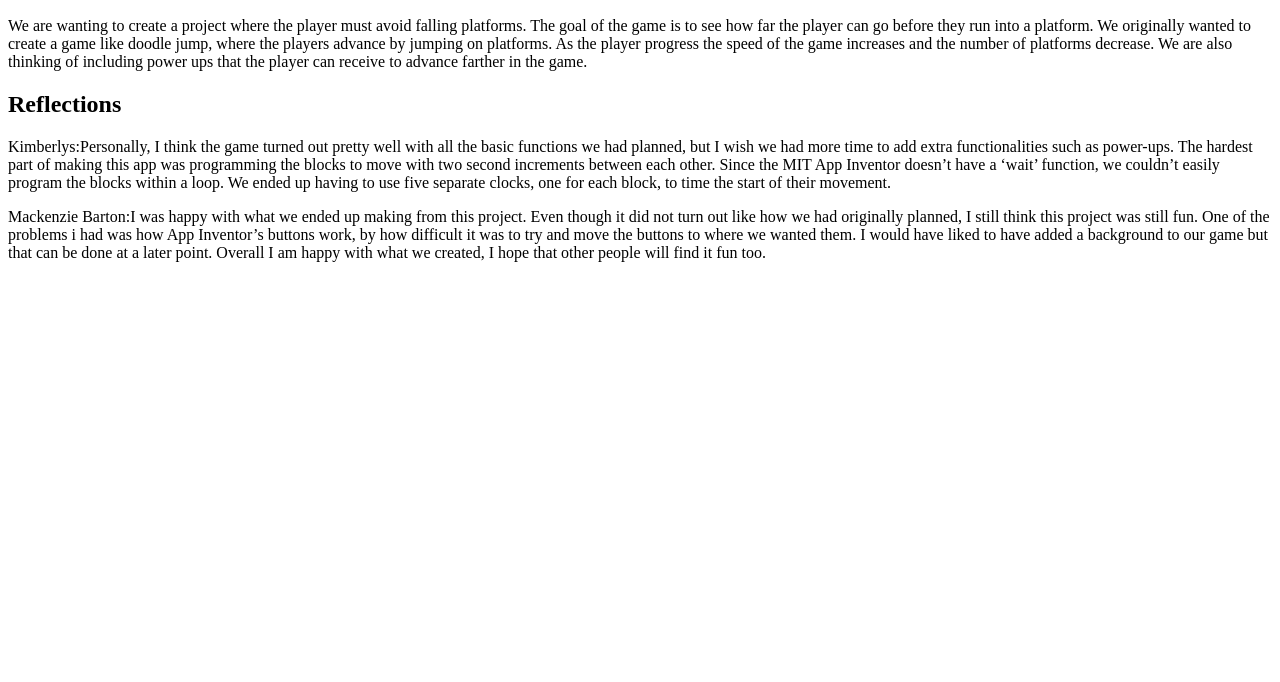
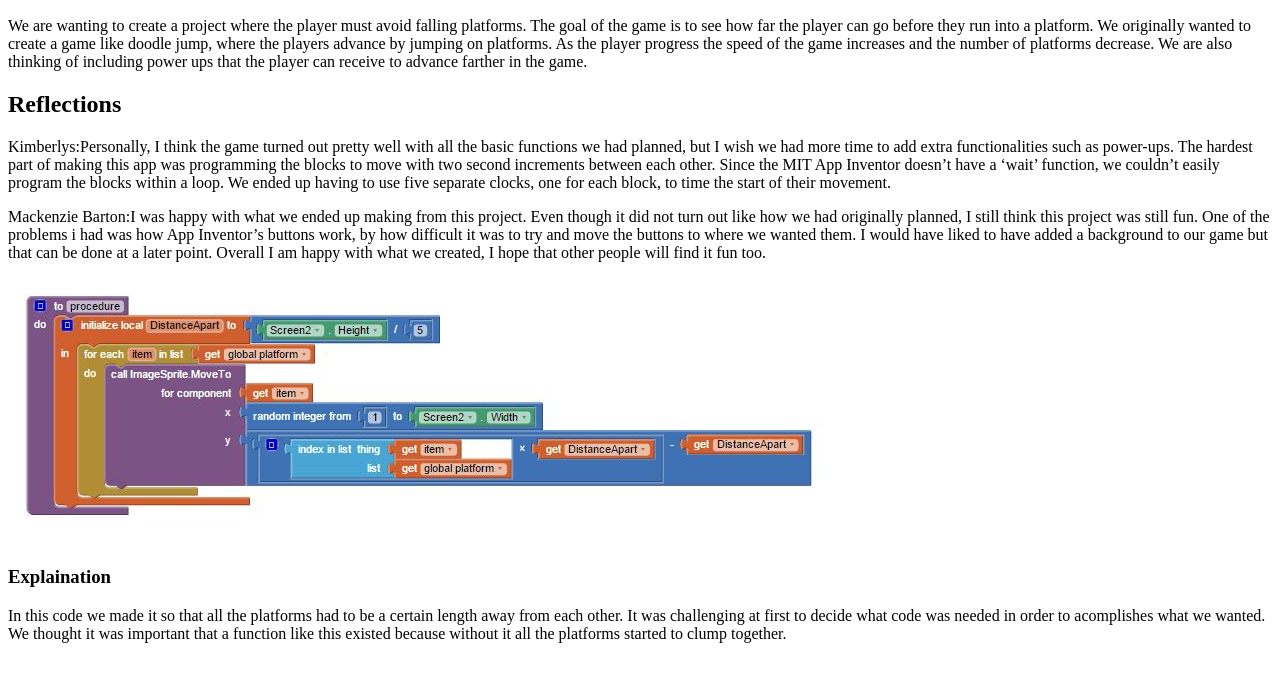
Before and after one commit to MackenzieBarton/MackenzieBarton.github.io, a plain HTML site: page android.html in a window 1280 px wide. Shown: the part 96-778 px from the top of the page. Drawn offline with Linux system fonts and the light colour scheme.

Commit message:
Explaination of Code

```diff
--- a/android.html
+++ b/android.html
@@ -9,5 +9,9 @@
 	 <h2>Reflections</h2>
 	 <p>Kimberlys:Personally, I think the game turned out pretty well with all the basic functions we had planned, but I wish we had more time to add extra functionalities such as power-ups. The hardest part of making this app was programming the blocks to move with two second increments between each other. Since the MIT App Inventor doesn’t have a ‘wait’ function, we couldn’t easily program the blocks within a loop. We ended up having to use five separate clocks, one for each block, to time the start of their movement.</p>
      <p>Mackenzie Barton:I was happy with what we ended up making from this project. Even though it did not turn out like  how we had originally planned, I still think this project was still fun. One of the problems i had was how App Inventor’s buttons work, by how  difficult it was to try and move the buttons to where we wanted them. I would have liked to have added a background to our game but that can be done at a later point. Overall I am happy with what we created, I hope that other people will find it fun too.</p>
+	 <img src="Pict.jpg" />
+	 <h3>Explaination</h3>
+	 <p>In this code we made it so that all the platforms had to be a certain length away from each other. It was challenging at first to decide what code was needed in order to acomplishes what we wanted. We thought it was important that a function like this existed because without it all the platforms started to clump together.
+
 </body>
 </html>
```
